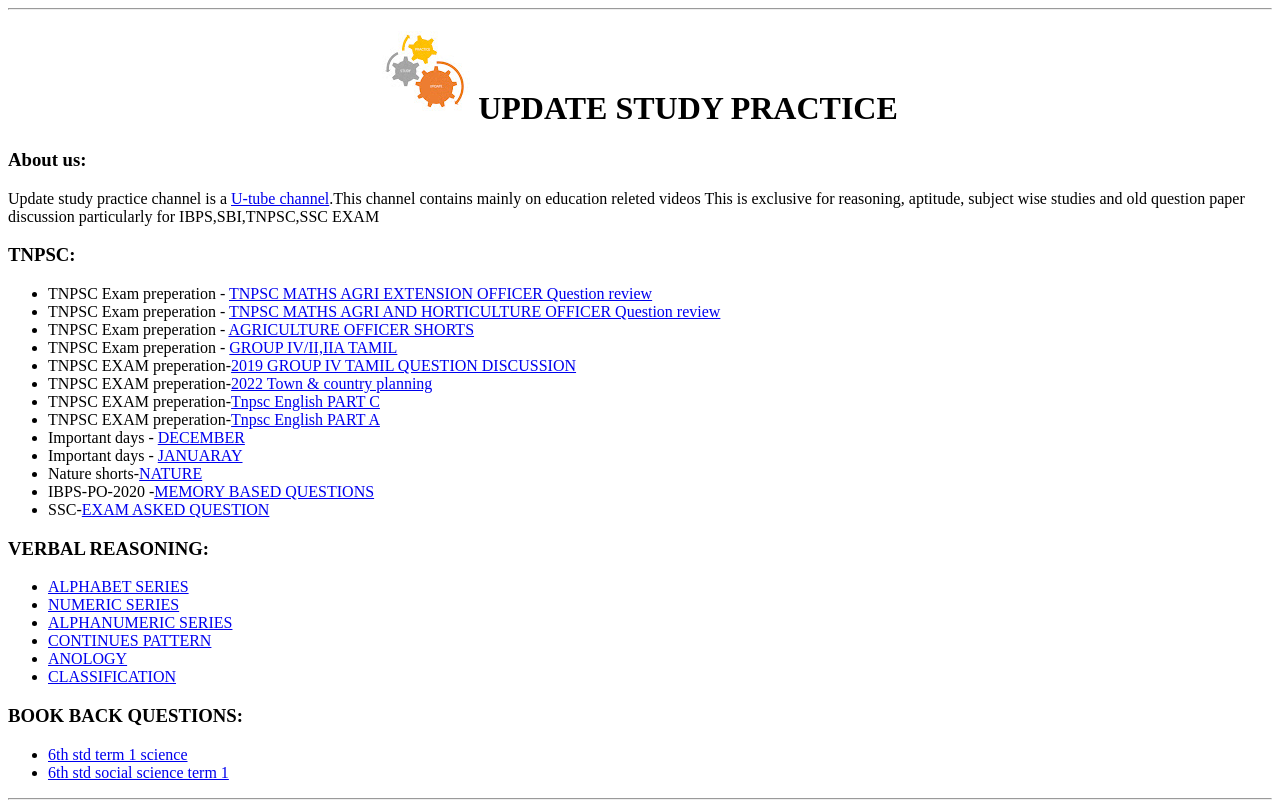
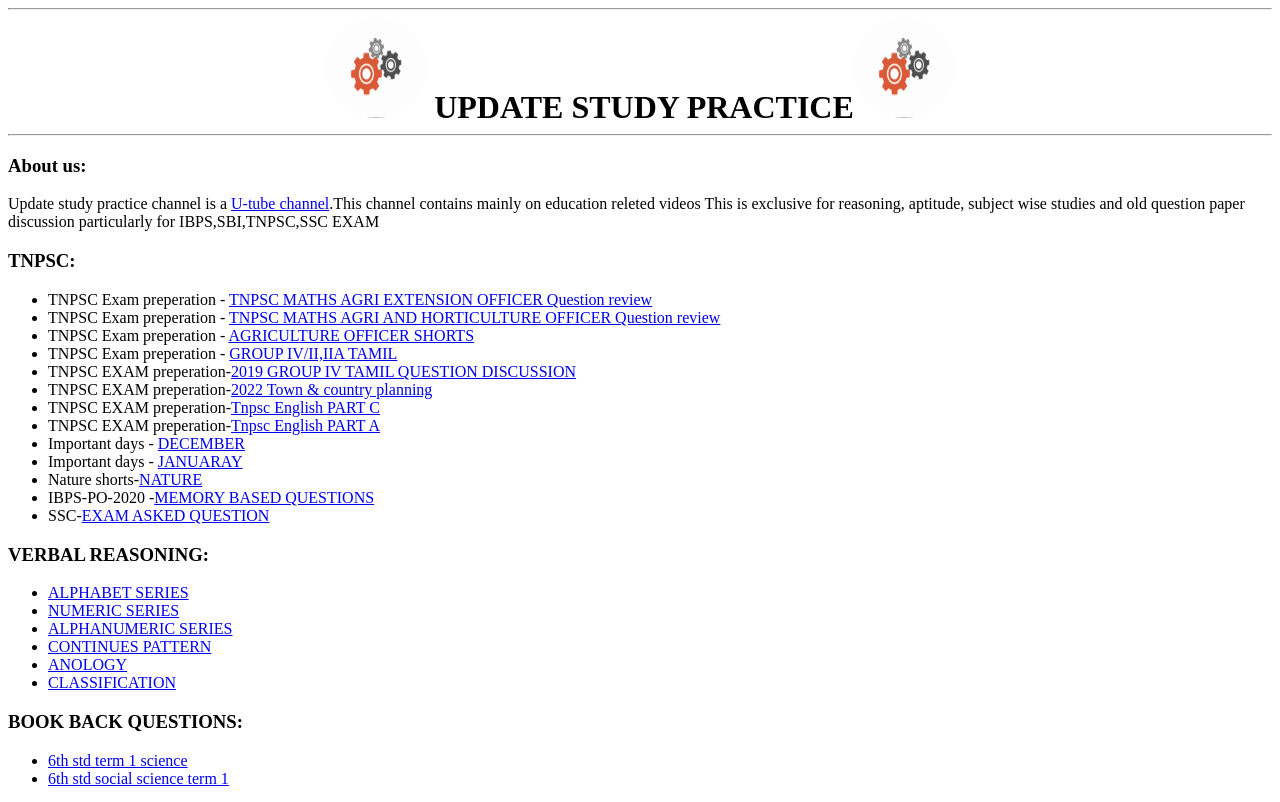
Before and after one commit to rskumarenk/update-study-practice, a plain HTML site: page index.html in a window 1280 px wide. Shown: the top 802 px of the page. Drawn offline with Linux system fonts and the light colour scheme.

Commit message:
Update index.html

```diff
--- a/index.html
+++ b/index.html
@@ -7,10 +7,16 @@
       </head>
   <body>
 <hr>
+<div class="head">
+    <center>
+  <style>  img{
+    height:100px; border-radius: 100%;width:100px;
+  }
+  </style>
+<h1 style="margin:0.01px" style="text-align:auto;"><img src="Profile GIF.GIF"/> UPDATE STUDY PRACTICE<img src="Profile GIF.GIF"/></h1>
 <center>
-<h1><img src="Profilepic.jpg" /> UPDATE STUDY PRACTICE</h1>
-</hr>
-</center>
+</div>
+<hr>
 <h3>About us:</h3>
 <p>Update study practice channel is a <a href="https://www.youtube.com/channel/UCzvLWcXR8MWXUczbY7gwTmA/featured">U-tube channel</a>.This channel contains mainly on education releted videos This is exclusive for reasoning, aptitude, subject wise studies and old question paper discussion particularly for IBPS,SBI,TNPSC,SSC EXAM </p>
 <h3>TNPSC:</h3>
```
